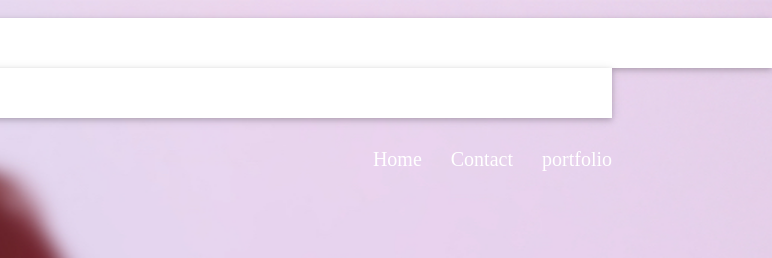
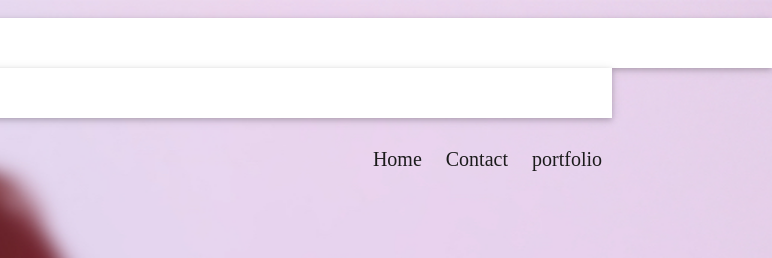
Before and after one commit to mfyush/mfyush.github.io, a plain HTML site: page index.html in a window 1280 px wide. Shown: the top 258 px of the page, 508-1280 px from the left. Drawn offline with Linux system fonts and the light colour scheme.

Commit message:
padding left and padding right
darker colour

```diff
--- a/style.css
+++ b/style.css
@@ -52,9 +52,10 @@ nav {
 }
 
 .navbar {
-	color: #fff;
+	color: #1b1b1b;
 	font-size: 20px;
-	margin-left: 25px;
+	padding-left: 10px;
+	padding-right: 10px;
 	text-decoration: none;
 }
 
```
